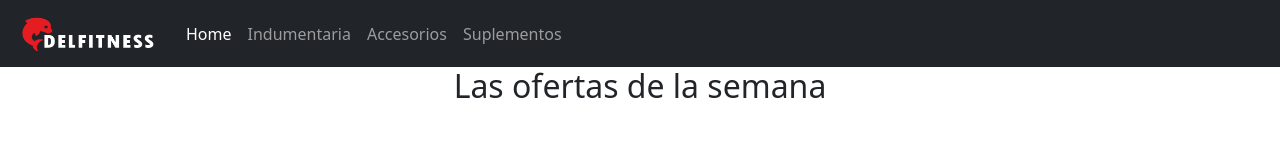
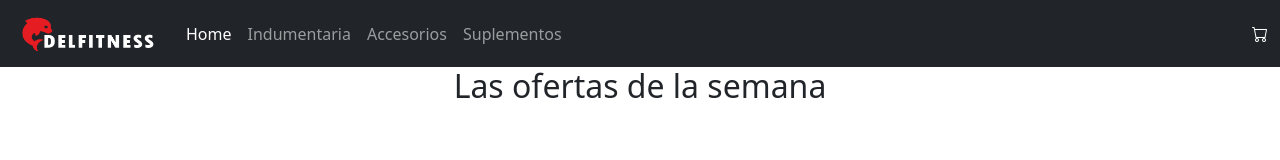
Before and after one commit to ayalajair/delfitness, a React (Create React App) app: page / in a window 1280 px wide. Shown: the top 160 px of the page. Built offline with nearby package versions, Linux system fonts and the light colour scheme.

Commit message:
Se crea el componente CartWidget

```diff
--- a/package.json
+++ b/package.json
@@ -10,6 +10,7 @@
     "@testing-library/react": "^13.3.0",
     "@testing-library/user-event": "^13.5.0",
     "bootstrap": "^5.2.0",
+    "bootstrap-icons": "^1.9.1",
     "react": "^18.2.0",
     "react-dom": "^18.2.0",
     "react-script": "^2.0.5",
--- a/public/index.html
+++ b/public/index.html
@@ -12,6 +12,7 @@
     <link href="https://cdn.jsdelivr.net/npm/bootstrap@5.2.0/dist/css/bootstrap.min.css" rel="stylesheet" integrity="sha384-gH2yIJqKdNHPEq0n4Mqa/HGKIhSkIHeL5AyhkYV8i59U5AR6csBvApHHNl/vI1Bx" crossorigin="anonymous">
     <link rel="apple-touch-icon" href="%PUBLIC_URL%/logo192.png" />
     <link rel="manifest" href="%PUBLIC_URL%/manifest.json" />
+    <link rel="stylesheet" href="https://cdn.jsdelivr.net/npm/bootstrap-icons@1.9.1/font/bootstrap-icons.css">
     <title>React App</title>
   </head>
   <body>
--- /dev/null
+++ b/src/components/CartWidget/CartWidget.css
@@ -0,0 +1,6 @@
+.cart {
+    height: 10px;
+    width: 10px;
+    font-size:large;
+    color: #fff;
+}
--- /dev/null
+++ b/src/components/CartWidget/CartWidget.js
@@ -0,0 +1,11 @@
+import React from "react";
+import './CartWidget.css';
+import 'bootstrap/dist/css/bootstrap.min.css';
+
+const CartWidget = ()=> {
+    return (
+            <i className="bi bi-cart" style={{color:"#fff"} }> </i>
+    )
+}
+
+export default CartWidget;
--- a/src/components/Nav/Nav.js
+++ b/src/components/Nav/Nav.js
@@ -2,6 +2,7 @@ import React from "react";
 import './Nav.css';
 import 'bootstrap/dist/css/bootstrap.min.css';
 import img from '../../assets/logo-delfitness.png'
+import CartWidget from "../CartWidget/CartWidget";
 
 const Nav = () => {
         return (
@@ -13,7 +14,7 @@ const Nav = () => {
                                 <button class="navbar-toggler" type="button" data-bs-toggle="collapse" data-bs-target="#navbarSupportedContent" aria-controls="navbarSupportedContent" aria-expanded="false" aria-label="Toggle navigation">
                                         <span class="navbar-toggler-icon"></span>
                                 </button>
-                                <div class="collapse navbar-collapse" id="navbarSupportedContent">
+                                <div className="collapse navbar-collapse" id="navbarSupportedContent">
                                 <ul className="navbar-nav me-auto mb-2 mb-lg-0">
                                         <li className="nav-item">
                                                 <a className="nav-link active" aria-current="page" href="/">Home</a>
@@ -27,11 +28,16 @@ const Nav = () => {
                                         <li className="nav-item">
                                                 <a className="nav-link"  href="/">Suplementos</a>
                                         </li>
+                                        <li></li>
                                 </ul>
                                 </div>
-            </nav>
+                                <div className="text-end">
+                                        <CartWidget/>
+                                </div>
+
+                </nav>
         </header>
         )
-    }
+}
 
 export default Nav;
```
Also changed, not shown: 1 other file (tests, documents, lock files or other folders).
